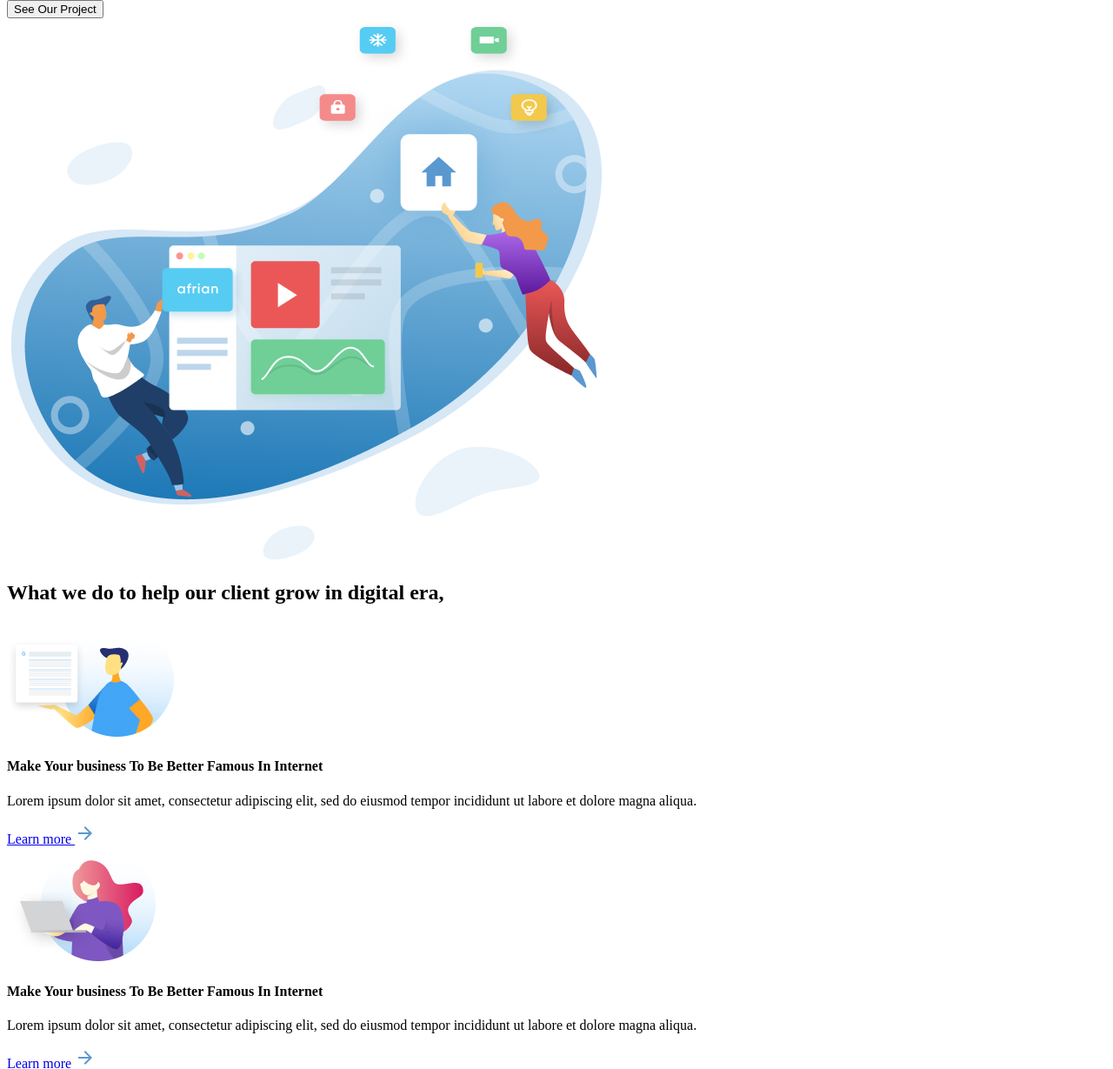
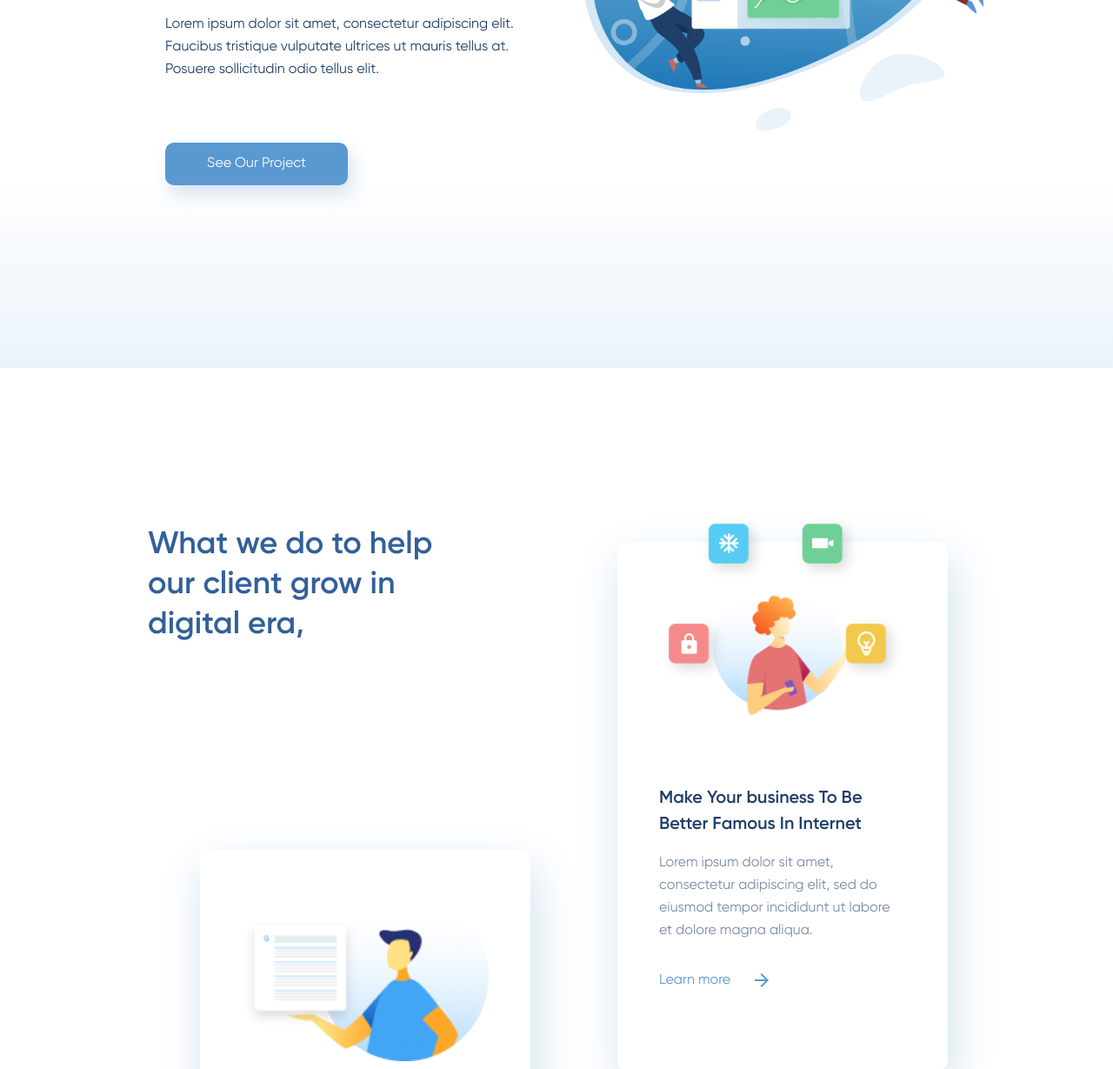
Before and after one commit to Virtek17/DigitalElementTest, a website: page index.html in a window 1280 px wide. Shown: the part 398-1627 px from the top of the page at 87% size. Drawn offline with Linux system fonts and the light colour scheme.

Commit message:
fix path

```diff
--- a/index.html
+++ b/index.html
@@ -4,7 +4,7 @@
     <meta charset="UTF-8" />
     <link rel="icon" type="image/svg+xml" href="/favicons/favicon.svg" />
     <meta name="viewport" content="width=device-width, initial-scale=1.0" />
-    <link rel="stylesheet" href="src/styles/index.css.map" />
+    <link rel="stylesheet" href="src/styles/index.css" />
     <script src="src/scripts/app.js" type="module" defer></script>
     <title>testovoe</title>
   </head>
@@ -87,7 +87,7 @@
           </div>
           <img
             class="hero__image"
-            src="./img/illustration.png"
+            src="public/img/illustration.png"
             alt="decor image"
           />
         </div>
@@ -101,7 +101,7 @@
         <div class="services__grid">
           <div class="card services__grid-item">
             <div class="card__img">
-              <img src="./img/1.png" alt="#" />
+              <img src="public/img/1.png" alt="#" />
             </div>
             <div class="card__content">
               <h4 class="card__title">
@@ -121,7 +121,7 @@
           </div>
           <div class="card services__grid-item">
             <div class="card__img">
-              <img src="./img/2.png" alt="#" />
+              <img src="public/img/2.png" alt="#" />
             </div>
             <div class="card__content">
               <h4 class="card__title">
@@ -141,7 +141,7 @@
           </div>
           <div class="card services__grid-item">
             <div class="card__img card__img-three">
-              <img src="./img/3.png" alt="#" />
+              <img src="public/img/3.png" alt="#" />
             </div>
             <div class="card__content">
               <h4 class="card__title">
--- a/src/styles/index.css
+++ b/src/styles/index.css
@@ -1,11 +1,11 @@
-@import url("reset.css");
+@import url("./base/reset.css");
 :root {
   --color-white: #ffffff;
-  --color-blue-1: #1F3F68;
+  --color-blue-1: #1f3f68;
   --color-blue-2: #316099;
-  --color-blue-3: #56CCF2;
-  --color-blue-4: #5A98D0;
-  --color-blue-5: #98C3E8;
+  --color-blue-3: #56ccf2;
+  --color-blue-4: #5a98d0;
+  --color-blue-5: #98c3e8;
   --color-gray: rgba(255, 255, 255, 0.6);
   --color-blue-1-op: rgb(31, 63, 104, 0.2);
 }
@@ -68,7 +68,7 @@ h2 {
 h3 {
   font-size: 28px;
   font-weight: 600;
-  flex-family: Gilroy;
+  font-family: Gilroy;
   line-height: 46px;
 }
 @media (max-width: 1024px) {
@@ -200,7 +200,7 @@ p {
   }
 }
 .card__title {
-  color: #1F3F68;
+  color: #1f3f68;
   margin-bottom: 16px;
 }
 @media (max-width: 880px) {
@@ -209,7 +209,7 @@ p {
   }
 }
 .card__description {
-  color: #798CA4;
+  color: #798ca4;
 }
 .card__link {
   display: flex;
@@ -404,21 +404,27 @@ p {
 
 @font-face {
   font-family: "Galien";
-  src: url("/fonts/Galien/Galien-Bold.woff2") format("woff2"), url("/fonts/Galien/Galien-Bold.woff") format("woff");
+  src:
+    url("/fonts/Galien/Galien-Bold.woff2") format("woff2"),
+    url("/fonts/Galien/Galien-Bold.woff") format("woff");
   font-weight: 700;
   font-style: normal;
   font-display: swap;
 }
 @font-face {
   font-family: "Gilroy";
-  src: url("/fonts/Gilroy/Gilroy-Regular.woff2") format("woff2"), url("/fonts/Gilroy/Gilroy-Regular.woff") format("woff");
+  src:
+    url("/fonts/Gilroy/Gilroy-Regular.woff2") format("woff2"),
+    url("/fonts/Gilroy/Gilroy-Regular.woff") format("woff");
   font-weight: 400;
   font-style: normal;
   font-display: swap;
 }
 @font-face {
   font-family: "Gilroy";
-  src: url("/fonts/Gilroy/Gilroy-Semibold.woff2") format("woff2"), url("/fonts/Gilroy/Gilroy-Semibold.woff") format("woff");
+  src:
+    url("/fonts/Gilroy/Gilroy-Semibold.woff2") format("woff2"),
+    url("/fonts/Gilroy/Gilroy-Semibold.woff") format("woff");
   font-weight: 600;
   font-style: normal;
   font-display: swap;
@@ -433,8 +439,12 @@ p {
   }
 }
 .hero__bg-gradient {
-  background: #98C3E8;
-  background: linear-gradient(0deg, rgba(152, 195, 232, 0.2) 0%, rgba(152, 195, 232, 0) 28%);
+  background: #98c3e8;
+  background: linear-gradient(
+    0deg,
+    rgba(152, 195, 232, 0.2) 0%,
+    rgba(152, 195, 232, 0) 28%
+  );
   position: absolute;
   width: 100%;
   height: 100vh;
```
